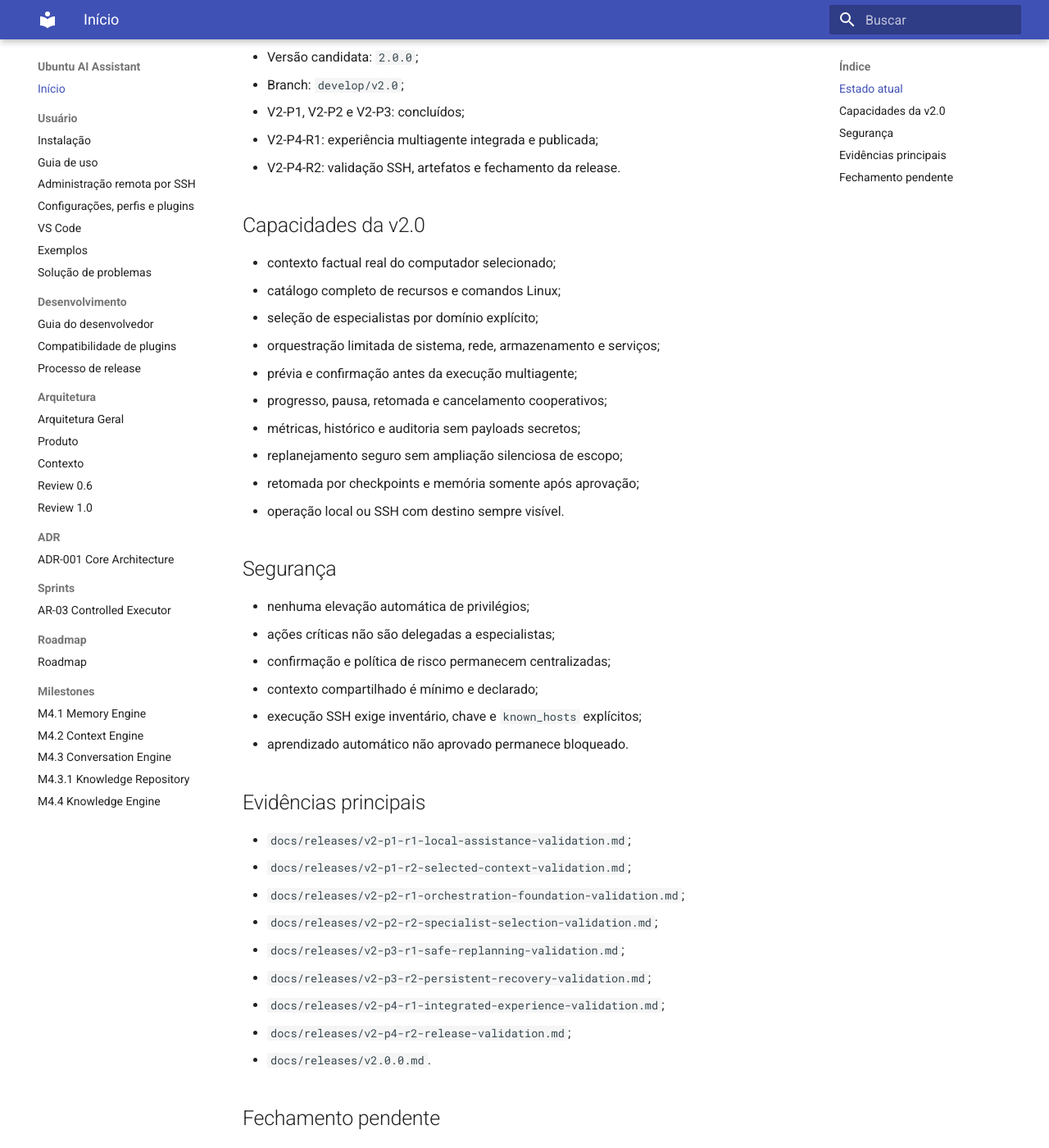
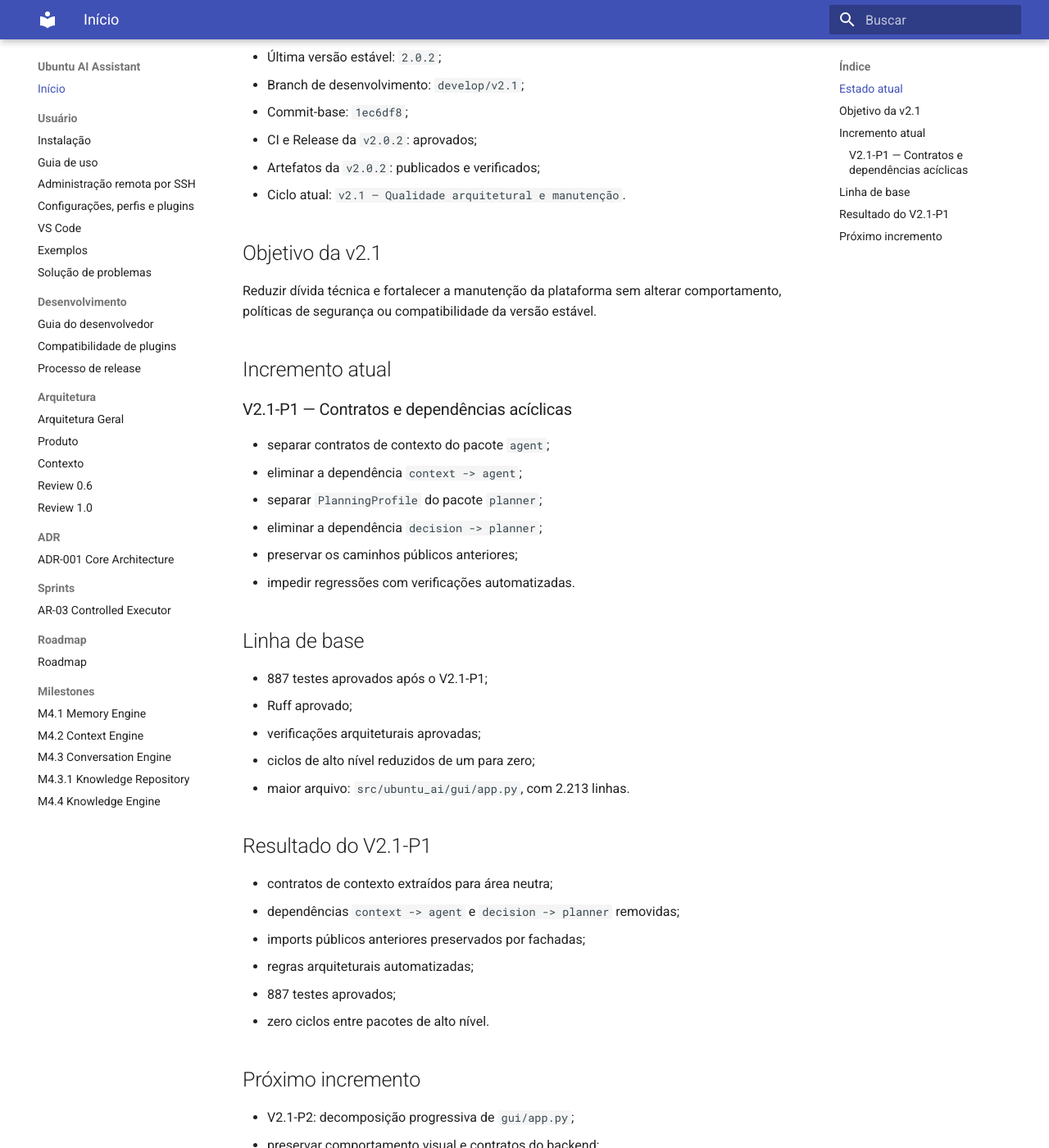
Before and after one commit to andrefeitoza-dev/ubuntu-ai-assistant, an MkDocs documentation site: the page built from docs/checkpoint.md, in a window 1280 px wide and 1400 px high, scrolled down 239 px. Shown: the whole window at 82% size. Built offline with MkDocs 1.6.1 and Material for MkDocs 9.7.7, drawn with Linux system fonts in a browser that asks for light colours; some of the changed text lies outside the part shown.

```diff
--- a/docs/checkpoint.md
+++ b/docs/checkpoint.md
@@ -1,52 +1,51 @@
 # Ubuntu AI Assistant — Development Checkpoint
 
-> Última atualização: 2026-08-22
+> Última atualização: 2026-08-27
 
 ## Estado atual
 
-- Versão candidata: `2.0.0`;
-- Branch: `develop/v2.0`;
-- V2-P1, V2-P2 e V2-P3: concluídos;
-- V2-P4-R1: experiência multiagente integrada e publicada;
-- V2-P4-R2: validação SSH, artefatos e fechamento da release.
+- Última versão estável: `2.0.2`;
+- Branch de desenvolvimento: `develop/v2.1`;
+- Commit-base: `1ec6df8`;
+- CI e Release da `v2.0.2`: aprovados;
+- Artefatos da `v2.0.2`: publicados e verificados;
+- Ciclo atual: `v2.1 — Qualidade arquitetural e manutenção`.
 
-## Capacidades da v2.0
+## Objetivo da v2.1
 
-- contexto factual real do computador selecionado;
-- catálogo completo de recursos e comandos Linux;
-- seleção de especialistas por domínio explícito;
-- orquestração limitada de sistema, rede, armazenamento e serviços;
-- prévia e confirmação antes da execução multiagente;
-- progresso, pausa, retomada e cancelamento cooperativos;
-- métricas, histórico e auditoria sem payloads secretos;
-- replanejamento seguro sem ampliação silenciosa de escopo;
-- retomada por checkpoints e memória somente após aprovação;
-- operação local ou SSH com destino sempre visível.
+Reduzir dívida técnica e fortalecer a manutenção da plataforma sem alterar
+comportamento, políticas de segurança ou compatibilidade da versão estável.
 
-## Segurança
+## Incremento atual
 
-- nenhuma elevação automática de privilégios;
-- ações críticas não são delegadas a especialistas;
-- confirmação e política de risco permanecem centralizadas;
-- contexto compartilhado é mínimo e declarado;
-- execução SSH exige inventário, chave e `known_hosts` explícitos;
-- aprendizado automático não aprovado permanece bloqueado.
+### V2.1-P1 — Contratos e dependências acíclicas
 
-## Evidências principais
+- separar contratos de contexto do pacote `agent`;
+- eliminar a dependência `context -> agent`;
+- separar `PlanningProfile` do pacote `planner`;
+- eliminar a dependência `decision -> planner`;
+- preservar os caminhos públicos anteriores;
+- impedir regressões com verificações automatizadas.
 
-- `docs/releases/v2-p1-r1-local-assistance-validation.md`;
-- `docs/releases/v2-p1-r2-selected-context-validation.md`;
-- `docs/releases/v2-p2-r1-orchestration-foundation-validation.md`;
-- `docs/releases/v2-p2-r2-specialist-selection-validation.md`;
-- `docs/releases/v2-p3-r1-safe-replanning-validation.md`;
-- `docs/releases/v2-p3-r2-persistent-recovery-validation.md`;
-- `docs/releases/v2-p4-r1-integrated-experience-validation.md`;
-- `docs/releases/v2-p4-r2-release-validation.md`;
-- `docs/releases/v2.0.0.md`.
+## Linha de base
 
-## Fechamento pendente
+- 887 testes aprovados após o V2.1-P1;
+- Ruff aprovado;
+- verificações arquiteturais aprovadas;
+- ciclos de alto nível reduzidos de um para zero;
+- maior arquivo: `src/ubuntu_ai/gui/app.py`, com 2.213 linhas.
 
-- validar diagnóstico multiagente em destino SSH real e isolado;
-- executar suíte, arquitetura, documentação e auditoria dos artefatos;
-- validar instalação, atualização e desinstalação limpas;
-- criar e publicar a tag `v2.0.0`.
+## Resultado do V2.1-P1
+
+- contratos de contexto extraídos para área neutra;
+- dependências `context -> agent` e `decision -> planner` removidas;
+- imports públicos anteriores preservados por fachadas;
+- regras arquiteturais automatizadas;
+- 887 testes aprovados;
+- zero ciclos entre pacotes de alto nível.
+
+## Próximo incremento
+
+- V2.1-P2: decomposição progressiva de `gui/app.py`;
+- preservar comportamento visual e contratos do backend;
+- adicionar testes antes de cada extração.
--- a/docs/roadmap.md
+++ b/docs/roadmap.md
@@ -409,3 +409,37 @@ explícito, limites operacionais e confirmação humana continuarão centralizad
 - [x] executar suíte, arquitetura, build e instalação limpa;
 - [x] validar a candidata no segundo notebook;
 - [x] atualizar metadados e criar a tag `v2.0.2`.
+
+---
+
+## v2.1 — Qualidade arquitetural e manutenção
+
+### Objetivo
+
+Reduzir dívida técnica e fortalecer a evolução segura da plataforma sem alterar
+as capacidades, políticas de risco ou compatibilidade pública da v2.0.2.
+
+### V2.1-P1 — Contratos e dependências acíclicas
+
+- [x] criar contratos de contexto independentes do pacote `agent`;
+- [x] remover a dependência `context -> agent`;
+- [x] mover `PlanningProfile` para o domínio de decisão;
+- [x] remover a dependência `decision -> planner`;
+- [x] preservar os imports públicos anteriores por fachadas compatíveis;
+- [x] adicionar teste que rejeita ciclos entre pacotes de alto nível;
+- [x] executar suíte completa e auditoria arquitetural;
+- [x] documentar evidências e criar o commit do incremento.
+
+### V2.1-P2 — Decomposição da interface gráfica
+
+- [ ] mapear responsabilidades de `gui/app.py`;
+- [ ] extrair componentes sem alterar comportamento visual;
+- [ ] reduzir acoplamento entre GUI, backend e execução;
+- [ ] adicionar testes de regressão da composição da interface.
+
+### V2.1-P3 — Pipeline e manutenção da release
+
+- [ ] atualizar actions com avisos de runtime depreciado;
+- [ ] preservar CI, release, attestations e checksums;
+- [ ] executar build e instalação limpa;
+- [ ] preparar a release `v2.1.0`.
```
Also changed, not shown: docs/releases/v2.1-p1-acyclic-architecture-validation.md (added, +45 -0 lines), 11 other files.
